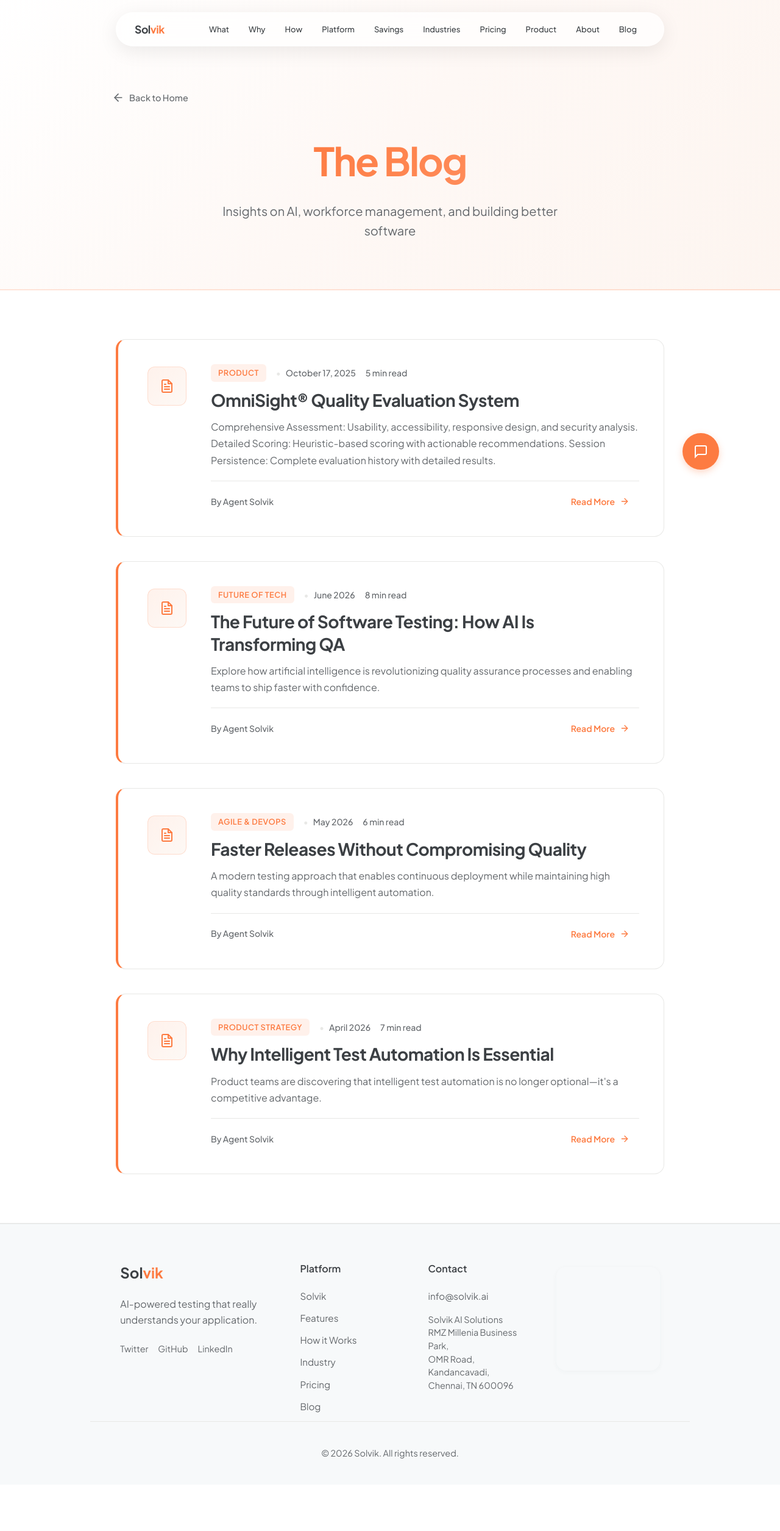
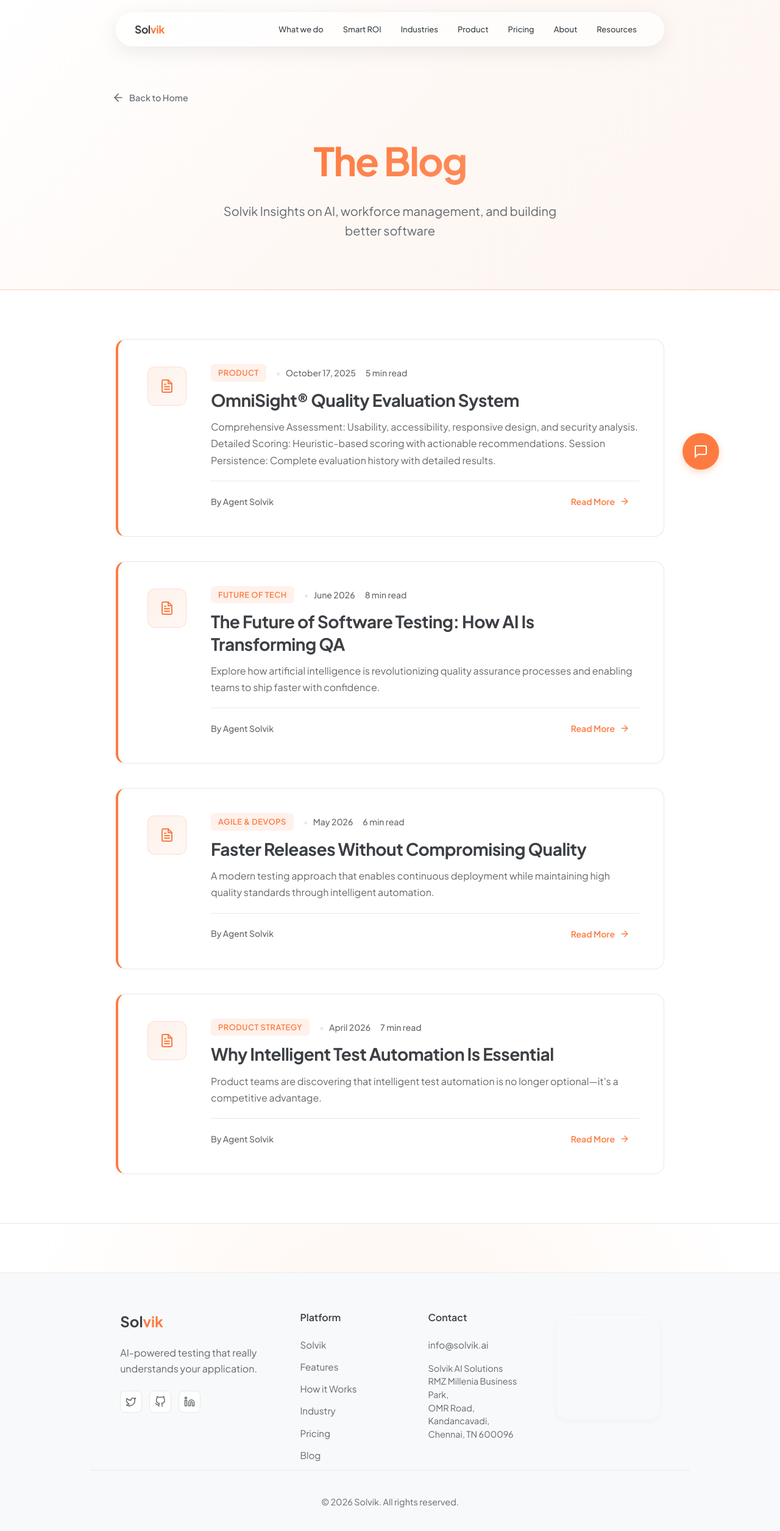
Before and after one commit to AnoopKishanS/agentCertifyWeb, a React (Vite) app: page /blog in a window 1280 px wide. Shown: the top 2510 px of the page at 61% size. Before the commit the page ends 2434 px from the top, so only its background shows below. Built offline with nearby package versions, Linux system fonts and the light colour scheme; grey boxes are pictures that could not be loaded.

Commit message:
Ui Changes

```diff
--- a/src/components/Footer.css
+++ b/src/components/Footer.css
@@ -7,6 +7,8 @@
     display: flex;
     flex-direction: column;
     min-height: 100vh;
+    padding-top: 80px;
+    /* Space for fixed navbar */
     position: relative;
     overflow: hidden;
     scroll-snap-align: start;
@@ -67,6 +69,21 @@
     color: var(--color-text-main);
 }
 
+.footer-logo-icon {
+    display: flex;
+    align-items: center;
+    justify-content: center;
+    width: 32px;
+    height: 32px;
+    background: rgba(253, 123, 65, 0.1);
+    border-radius: 8px;
+    color: var(--color-primary);
+}
+
+.footer-logo-icon svg {
+    display: block;
+}
+
 .footer-col h5 {
     font-size: 1rem;
     font-weight: 600;
@@ -119,11 +136,38 @@
     max-width: 250px;
 }
 
-.social-links {
+.social-links-container {
     display: flex;
-    gap: 16px;
+    gap: 12px;
+    margin-top: 10px;
+}
+
+.social-link {
+    display: flex;
+    align-items: center;
+    justify-content: center;
+    width: 36px;
+    height: 36px;
+    background: #ffffff;
+    border: 1px solid var(--color-border);
+    border-radius: 8px;
     color: var(--color-text-light);
-    font-size: 0.9rem;
+    transition: all var(--transition-fast);
+    padding: 8px;
+    /* Ensure icon has space but is constrained */
+}
+
+.social-link svg {
+    width: 100%;
+    height: 100%;
+    display: block;
+}
+
+.social-link:hover {
+    color: var(--color-primary);
+    border-color: var(--color-primary);
+    transform: translateY(-2px);
+    box-shadow: 0 4px 12px rgba(253, 123, 65, 0.15);
 }
 
 .footer-bottom {
--- a/src/components/Footer.jsx
+++ b/src/components/Footer.jsx
@@ -21,11 +21,16 @@
                         <div className="footer-col">
                             <h4>Sol<span style={{ color: 'var(--color-primary)' }}>vik</span></h4>
                             <p className="footer-desc">AI-powered testing that really understands your application.</p>
-                            <div className="social-links">
-                                {/* Social icons placeholders */}
-                                <span>Twitter</span>
-                                <span>GitHub</span>
-                                <span>LinkedIn</span>
+                            <div className="social-links-container">
+                                <a href="https://twitter.com" target="_blank" rel="noopener noreferrer" className="social-link" aria-label="Twitter">
+                                    <svg viewBox="0 0 24 24" fill="none" stroke="currentColor" strokeWidth="2" strokeLinecap="round" strokeLinejoin="round"><path d="M22 4s-.7 2.1-2 3.4c1.6 10-9.4 17.3-18 11.6 2.2.1 4.4-.6 6-2C3 15.5.5 9.6 3 5c2.2 2.6 5.6 4.1 9 4-.9-4.2 4-6.6 7-3.8 1.1 0 3-1.2 3-1.2z"></path></svg>
+                                </a>
+                                <a href="https://github.com" target="_blank" rel="noopener noreferrer" className="social-link" aria-label="GitHub">
+                                    <svg viewBox="0 0 24 24" fill="none" stroke="currentColor" strokeWidth="2" strokeLinecap="round" strokeLinejoin="round"><path d="M9 19c-5 1.5-5-2.5-7-3m14 6v-3.87a3.37 3.37 0 0 0-.94-2.61c3.14-.35 6.44-1.54 6.44-7A5.44 5.44 0 0 0 20 4.77 5.07 5.07 0 0 0 19.91 1S18.73.65 16 2.48a13.38 13.38 0 0 0-7 0C6.27.65 5.09 1 5.09 1A5.07 5.07 0 0 0 5 4.77a5.44 5.44 0 0 0-1.5 3.78c0 5.42 3.3 6.61 6.44 7A3.37 3.37 0 0 0 9 18.13V22"></path></svg>
+                                </a>
+                                <a href="https://linkedin.com" target="_blank" rel="noopener noreferrer" className="social-link" aria-label="LinkedIn">
+                                    <svg viewBox="0 0 24 24" fill="none" stroke="currentColor" strokeWidth="2" strokeLinecap="round" strokeLinejoin="round"><path d="M16 8a6 6 0 0 1 6 6v7h-4v-7a2 2 0 0 0-2-2 2 2 0 0 0-2 2v7h-4v-7a6 6 0 0 1 6-6z"></path><rect x="2" y="9" width="4" height="12"></rect><circle cx="4" cy="4" r="2"></circle></svg>
+                                </a>
                             </div>
                         </div>
                         <div className="footer-col">
--- a/src/components/Hero.jsx
+++ b/src/components/Hero.jsx
@@ -38,7 +38,7 @@
                 <div className="hero-content">
                     <ScrollReveal animation="fade-up" delay="0">
                         <h1 className="hero-title">
-                            Testing that thinks.<br />
+                            Testing<br />that thinks.<br />
                             <span className="hero-title-highlight">Quality that scales.</span>
                         </h1>
                     </ScrollReveal>
--- a/src/components/HowItWorks.jsx
+++ b/src/components/HowItWorks.jsx
@@ -12,13 +12,13 @@
     {
         id: 2,
         title: 'Solvik imagines the breaks',
-        desc: 'Where others test happy paths, she creatively drafts edge cases and scenarios tailored to break your specific logic.',
+        desc: 'Where others test happy paths, solvik creatively drafts edge cases and scenarios tailored to break your specific logic.',
         visual: '> Synthesizing adversarial test scenarios...\n> Generated 142 intelligent test cases\n> Targeting critical failure points\n> Edge case coverage: 94.7%'
     },
     {
         id: 3,
         title: 'Solvik executes relentlessly',
-        desc: 'Solvik runs thousands of tests across parallel universes (cloud environments), validating your code with ruthless precision.',
+        desc: 'Solvik runs and maintains thousands of tests across parallel universes (cloud environments), validating your code with ruthless precision.',
         visual: '> Executing across 12 parallel environments\n> Auth Module: PASS | Payment Gateway: PASS\n> User Profile: PASS | API Routes: PASS\n> Validating 1,247 assertions...'
     },
     {
@@ -66,7 +66,7 @@
             <div className="container">
                 <ScrollReveal animation="slide-left">
                     <div className="section-header">
-                        <h2>Watch <span style={{ color: 'var(--color-primary)' }}>Solvik</span> work!</h2>
+                        <h2>See <span style={{ color: 'var(--color-primary)' }}>Solvik</span> in action!</h2>
                     </div>
                 </ScrollReveal>
 
--- a/src/components/Navbar.jsx
+++ b/src/components/Navbar.jsx
@@ -50,16 +50,16 @@
           <span></span>
         </button>
         <div className={`nav-links ${mobileMenuOpen ? 'mobile-open' : ''}`}>
-          <Link to="/#about" className="nav-link" onClick={() => setMobileMenuOpen(false)}>What</Link>
-          <Link to="/#why-solvik" className="nav-link" onClick={() => setMobileMenuOpen(false)}>Why</Link>
+          <Link to="/#about" className="nav-link" onClick={() => setMobileMenuOpen(false)}>What we do</Link>
+          {/* <Link to="/#why-solvik" className="nav-link" onClick={() => setMobileMenuOpen(false)}>Why</Link>
           <Link to="/#how-it-works" className="nav-link" onClick={() => setMobileMenuOpen(false)}>How</Link>
-          <Link to="/#modern-dev" className="nav-link" onClick={() => setMobileMenuOpen(false)}>Platform</Link>
-          <Link to="/#roi" className="nav-link" onClick={() => setMobileMenuOpen(false)}>Savings</Link>
+          <Link to="/#modern-dev" className="nav-link" onClick={() => setMobileMenuOpen(false)}>Platform</Link> */}
+          <Link to="/#roi" className="nav-link" onClick={() => setMobileMenuOpen(false)}>Smart ROI</Link>
           <Link to="/#industry" className="nav-link" onClick={() => setMobileMenuOpen(false)}>Industries</Link>
+          <Link to="/product" className="nav-link" onClick={() => setMobileMenuOpen(false)}>Product</Link>
           <Link to="/#pricing" className="nav-link" onClick={() => setMobileMenuOpen(false)}>Pricing</Link>
-          <Link to="/product" className="nav-link" onClick={() => setMobileMenuOpen(false)}>Product</Link>
           <Link to="/about" className="nav-link" onClick={() => setMobileMenuOpen(false)}>About</Link>
-          <Link to="/blog" className="nav-link" onClick={() => setMobileMenuOpen(false)}>Blog</Link>
+          <Link to="/blog" className="nav-link" onClick={() => setMobileMenuOpen(false)}>Resources</Link>
         </div>
       </div>
     </nav>
--- a/src/pages/BlogPage.jsx
+++ b/src/pages/BlogPage.jsx
@@ -53,7 +53,7 @@
                     </button>
                     <h1 className="blog-hero-title">The Blog</h1>
                     <p className="blog-hero-subtitle">
-                        Insights on AI, workforce management, and building better software
+                        Solvik Insights on AI, workforce management, and building better software
                     </p>
                 </div>
             </div>
```
